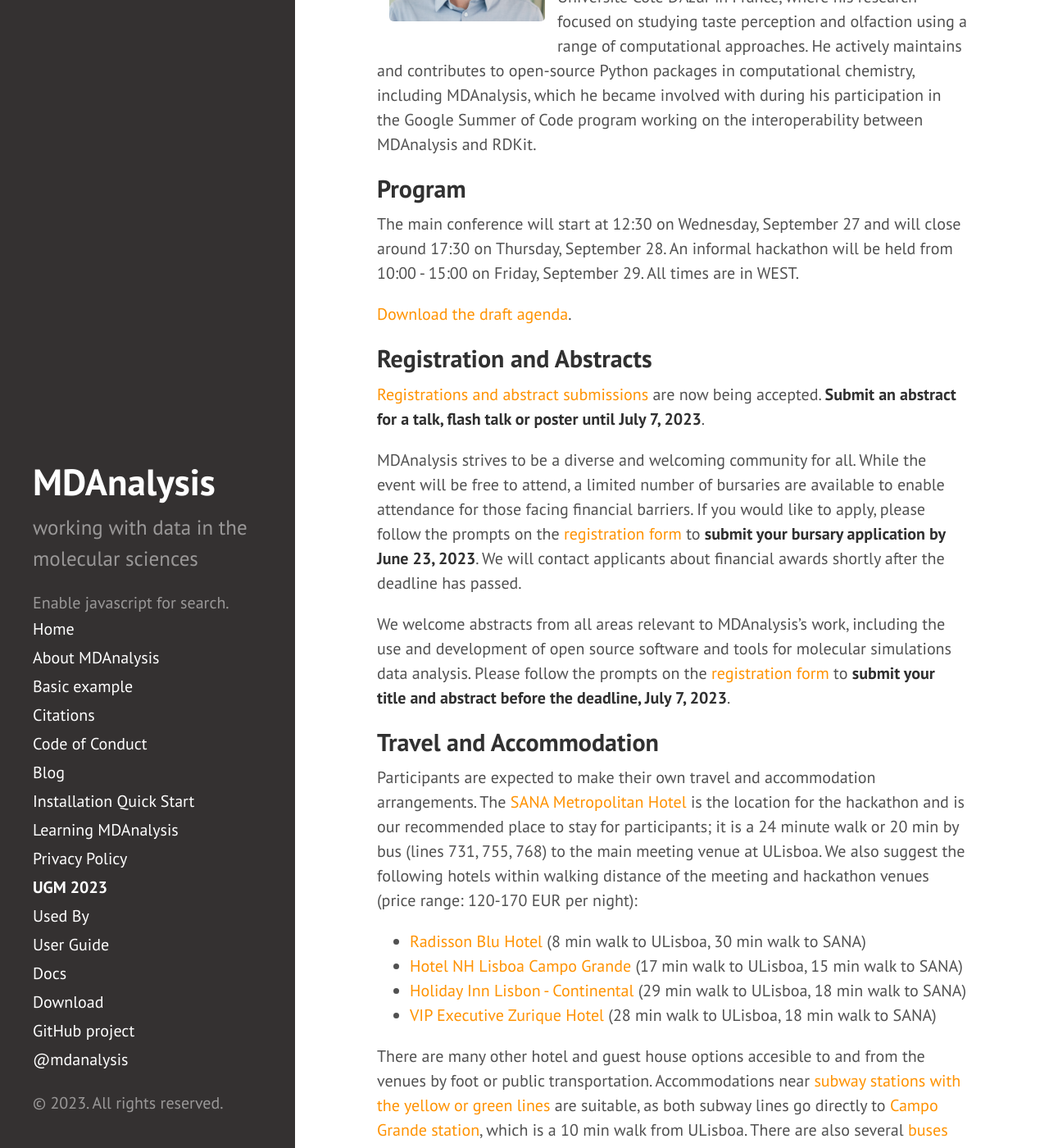
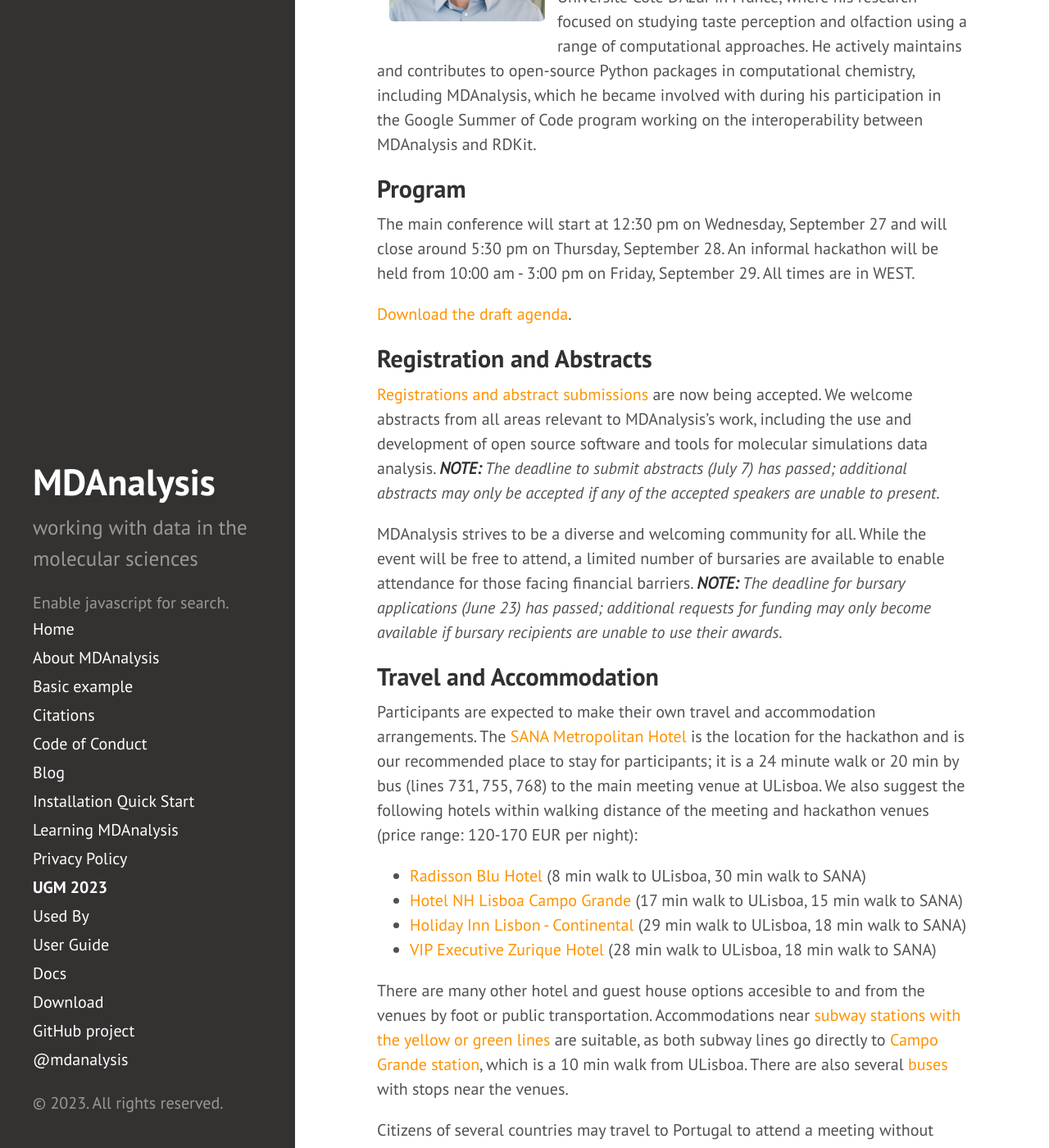
Before and after one commit to MDAnalysis/MDAnalysis.github.io, a Jekyll site: the page built from pages/ugm2023.md, in a window 1280 px wide and 1400 px high, scrolled down 2427 px. Shown: the whole window at 82% size. Built offline with Jekyll 4.4.1, drawn with Linux system fonts in a browser that asks for light colours; comment, search, counter and statistics services are not loaded; some of the changed text lies outside the part shown.

Commit message:
Making times consistent, add updated agenda, add notes that bursary/abstract submission deadlines have passed

```diff
--- a/pages/ugm2023.md
+++ b/pages/ugm2023.md
@@ -50,16 +50,14 @@ style="float: left; width: 220px; height: 220px; border-radius: 20px; border: 15
 Cédric Bouysset is a researcher specialized in cheminformatics, molecular modeling, and software development, currently working at Exscientia in Oxford (UK). He obtained an MSc in Cheminformatics from the University of Strasbourg and a PhD in Chemistry from the Université Côte D'Azur in France, where his research focused on studying taste perception and olfaction using a range of computational approaches. He actively maintains and contributes to open-source Python packages in computational chemistry, including MDAnalysis, which he became involved with during his participation in the Google Summer of Code program working on the interoperability between MDAnalysis and RDKit.
 
 ## Program
-The main conference will start at 12:30 on Wednesday, September 27 and will close around 17:30 on Thursday, September 28. An informal hackathon will be held from 10:00 - 15:00 on Friday, September 29. All times are in WEST.
+The main conference will start at 12:30 pm on Wednesday, September 27 and will close around 5:30 pm on Thursday, September 28. An informal hackathon will be held from 10:00 am - 3:00 pm on Friday, September 29. All times are in WEST.
 
 [Download the draft agenda][agenda].
 
 ## Registration and Abstracts
-[Registrations and abstract submissions][eventbrite] are now being accepted. **Submit an abstract for a talk, flash talk or poster until July 7, 2023**.
+[Registrations and abstract submissions][eventbrite] are now being accepted. We welcome abstracts from all areas relevant to MDAnalysis's work, including the use and development of open source software and tools for molecular simulations data analysis. ***NOTE:** The deadline to submit abstracts (July 7) has passed; additional abstracts may only be accepted if any of the accepted speakers are unable to present.*
 
-MDAnalysis strives to be a diverse and welcoming community for all. While the event will be free to attend, a limited number of bursaries are available to enable attendance for those facing financial barriers. If you would like to apply, please follow the prompts on the [registration form][eventbrite] to **submit your bursary application by June 23, 2023**. We will contact applicants about financial awards shortly after the deadline has passed.
-
-We welcome abstracts from all areas relevant to MDAnalysis's work, including the use and development of open source software and tools for molecular simulations data analysis. Please follow the prompts on the [registration form][eventbrite] to **submit your title and abstract before the deadline, July 7, 2023**.
+MDAnalysis strives to be a diverse and welcoming community for all. While the event will be free to attend, a limited number of bursaries are available to enable attendance for those facing financial barriers. ***NOTE:** The deadline for bursary applications (June 23) has passed; additional requests for funding may only become available if bursary recipients are unable to use their awards.*
 
 ## Travel and Accommodation
 Participants are expected to make their own travel and accommodation arrangements. The [SANA Metropolitan Hotel][sana] is the location for the hackathon and is our recommended place to stay for participants; it is a 24 minute walk or 20 min by bus (lines 731, 755, 768) to the main meeting venue at ULisboa. We also suggest the following hotels within walking distance of the meeting and hackathon venues (price range: 120-170 EUR per night):
```
Also changed, not shown: other parts of pages/ugm2023.md (+3 -3 lines).
